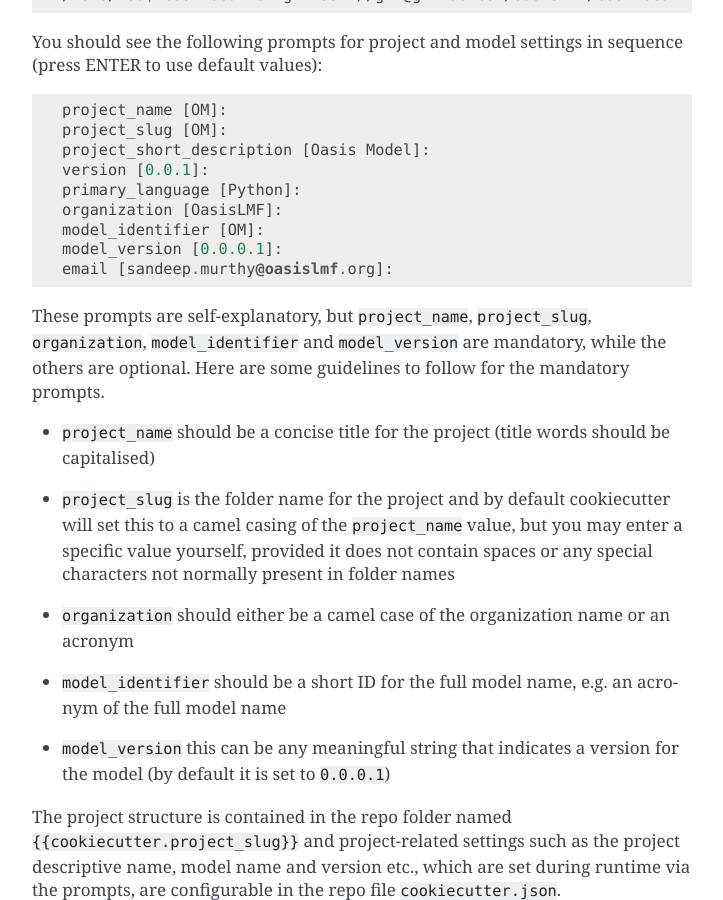
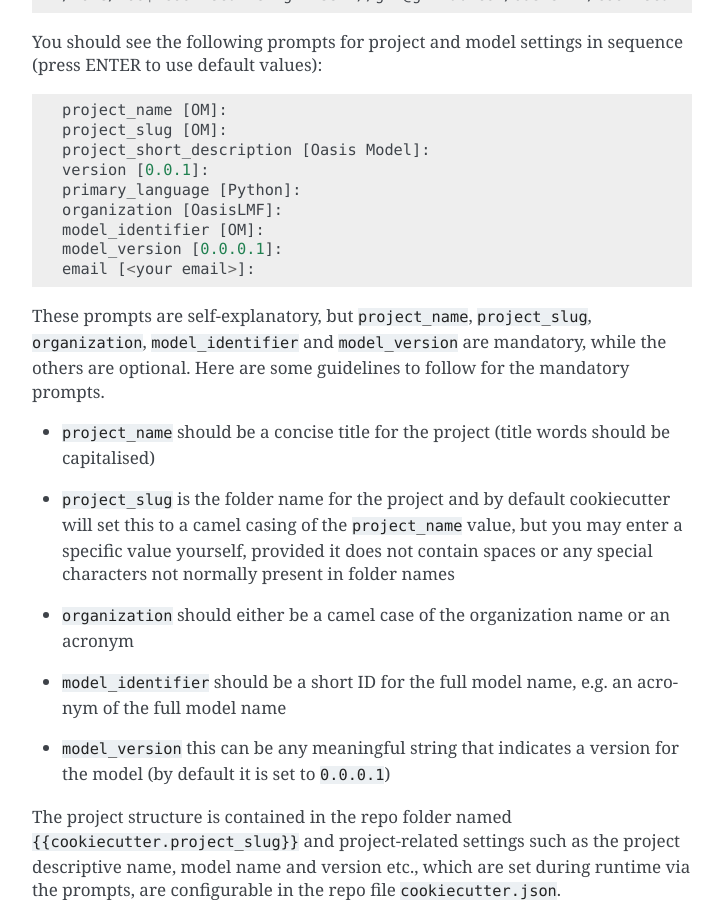
Before and after one commit to jbdatascience/cookiecutter-OasisModel, a Sphinx documentation site: the page built from docs/introduction.rst, in a window 1280 px wide and 900 px high, scrolled down 894 px. Shown: the whole window, without its empty margins (388-1111 px from the left). Built offline with Sphinx 7.4.7, drawn with Linux system fonts in a browser that asks for light colours.

Commit message:
Tweak email prompt + update README and docs

```diff
--- a/cookiecutter.json
+++ b/cookiecutter.json
@@ -7,5 +7,5 @@
   "organization": "OasisLMF",
   "model_identifier": "OM",
   "model_version": "0.0.0.1",
-  "email": "sandeep.murthy@oasislmf.org"
+  "email": "<your email>"
 }
--- a/docs/_sources/introduction.rst.txt
+++ b/docs/_sources/introduction.rst.txt
@@ -61,7 +61,7 @@ sequence (press ENTER to use default values):
     organization [OasisLMF]:
     model_identifier [OM]:
     model_version [0.0.0.1]:
-    email [sandeep.murthy@oasislmf.org]:
+    email [<your email>]:
 
 These prompts are self-explanatory, but ``project_name``,
 ``project_slug``, ``organization``, ``model_identifier`` and
--- a/docs/introduction.html
+++ b/docs/introduction.html
@@ -86,7 +86,7 @@ sequence (press ENTER to use default values):</p>
 <span class="n">organization</span> <span class="p">[</span><span class="n">OasisLMF</span><span class="p">]:</span>
 <span class="n">model_identifier</span> <span class="p">[</span><span class="n">OM</span><span class="p">]:</span>
 <span class="n">model_version</span> <span class="p">[</span><span class="mf">0.0</span><span class="o">.</span><span class="mf">0.1</span><span class="p">]:</span>
-<span class="n">email</span> <span class="p">[</span><span class="n">sandeep</span><span class="o">.</span><span class="n">murthy</span><span class="nd">@oasislmf</span><span class="o">.</span><span class="n">org</span><span class="p">]:</span>
+<span class="n">email</span> <span class="p">[</span><span class="o">&lt;</span><span class="n">your</span> <span class="n">email</span><span class="o">&gt;</span><span class="p">]:</span>
 </pre></div>
 </div>
 <p>These prompts are self-explanatory, but <code class="docutils literal"><span class="pre">project_name</span></code>,
--- a/docs/introduction.rst
+++ b/docs/introduction.rst
@@ -61,7 +61,7 @@ sequence (press ENTER to use default values):
     organization [OasisLMF]:
     model_identifier [OM]:
     model_version [0.0.0.1]:
-    email [sandeep.murthy@oasislmf.org]:
+    email [<your email>]:
 
 These prompts are self-explanatory, but ``project_name``,
 ``project_slug``, ``organization``, ``model_identifier`` and
```
Also changed, not shown: README.md (+1 -1 lines), docs/searchindex.js (+1 -1 lines).
